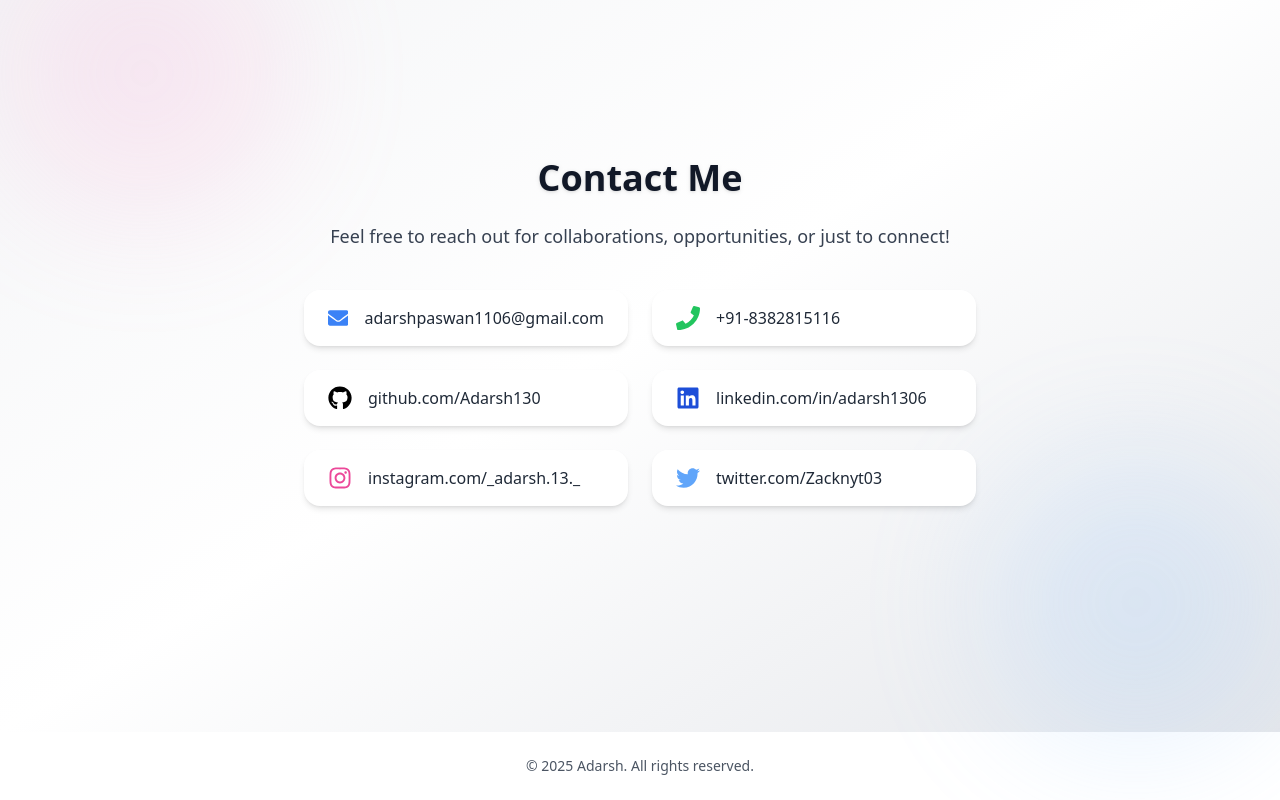
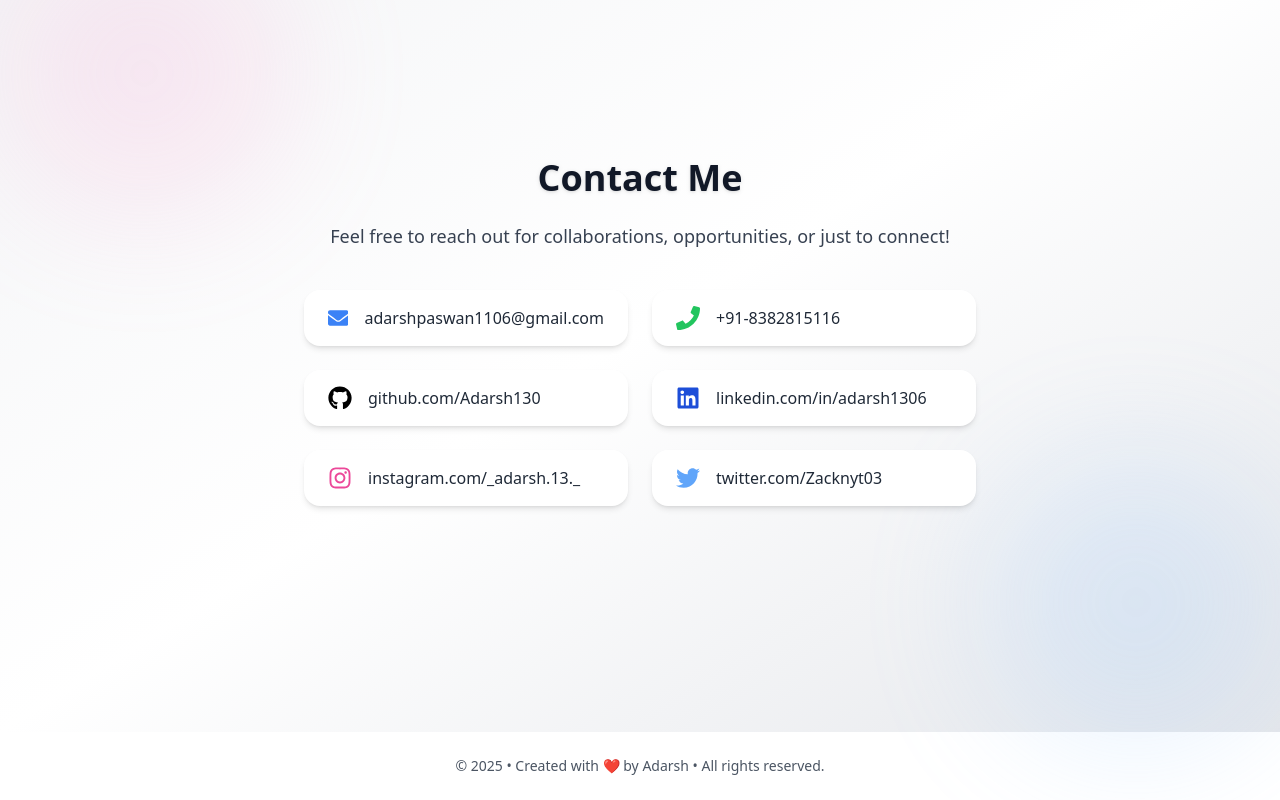
Before and after one commit to Adarsh130/Portfolio, a React (Vite) app: page / in a window 1280 px wide. Shown: the part 5823-6623 px from the top of the page. Built offline with nearby package versions, Linux system fonts and the light colour scheme.

Commit message:
Update Footer.jsx

```diff
--- a/src/components/Footer.jsx
+++ b/src/components/Footer.jsx
@@ -2,7 +2,9 @@
 const Footer = () => {
   return (
     <footer className="py-6 bg-white dark:bg-gray-900 text-center text-sm text-gray-600 dark:text-gray-300">
-      © {new Date().getFullYear()} Adarsh. All rights reserved.
+      <p>
+        © {new Date().getFullYear()} • Created with <span className="text-red-500">❤️</span> by Adarsh • All rights reserved.
+      </p>
     </footer>
   );
 };
```
